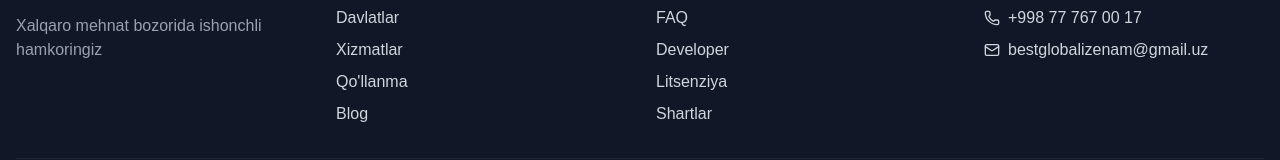
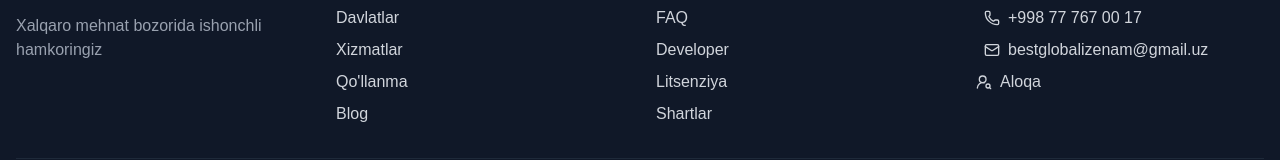
Before and after one commit to islome/migration, a Next.js app: page / in a window 1280 px wide. Shown: the part 5378-5538 px from the top of the page. Built offline with nearby package versions, Linux system fonts and the light colour scheme.

Commit message:
footer link added with aloqa

```diff
--- a/components/ui/footer.tsx
+++ b/components/ui/footer.tsx
@@ -1,4 +1,4 @@
-import { Factory, Mail, Phone } from "lucide-react";
+import { Factory, Mail, Phone, UserRoundSearchIcon } from "lucide-react";
 import Link from "next/link";
 import React from "react";
 
@@ -64,7 +64,10 @@ export default function Footer() {
                   </Link>
                 </li>
                 <li>
-                  <Link href="/about" className="hover:text-blue-400 transition">
+                  <Link
+                    href="/about"
+                    className="hover:text-blue-400 transition"
+                  >
                     Developer
                   </Link>
                 </li>
@@ -105,6 +108,15 @@ export default function Footer() {
                   <Mail className="w-4 h-4" />
                   bestglobalizenam@gmail.uz
                 </li>
+                <li className="flex items-center gap-2">
+                  <UserRoundSearchIcon className="w-4 h-4" />
+                  <Link
+                    href="/about/contact"
+                    className="hover:text-blue-400 transition"
+                  >
+                    Aloqa
+                  </Link>
+                </li>
               </ul>
             </div>
           </div>
```
